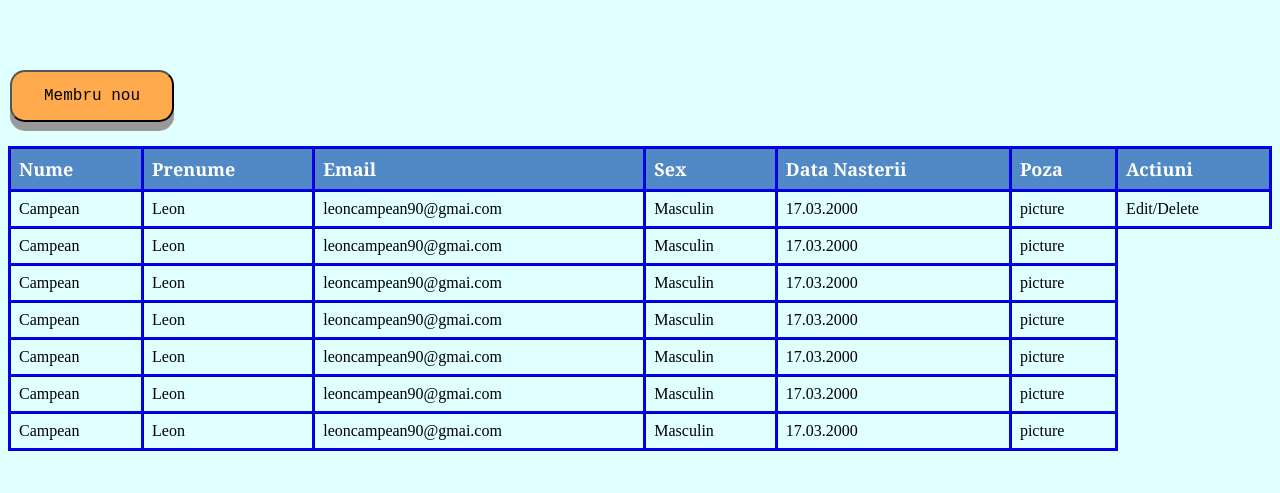
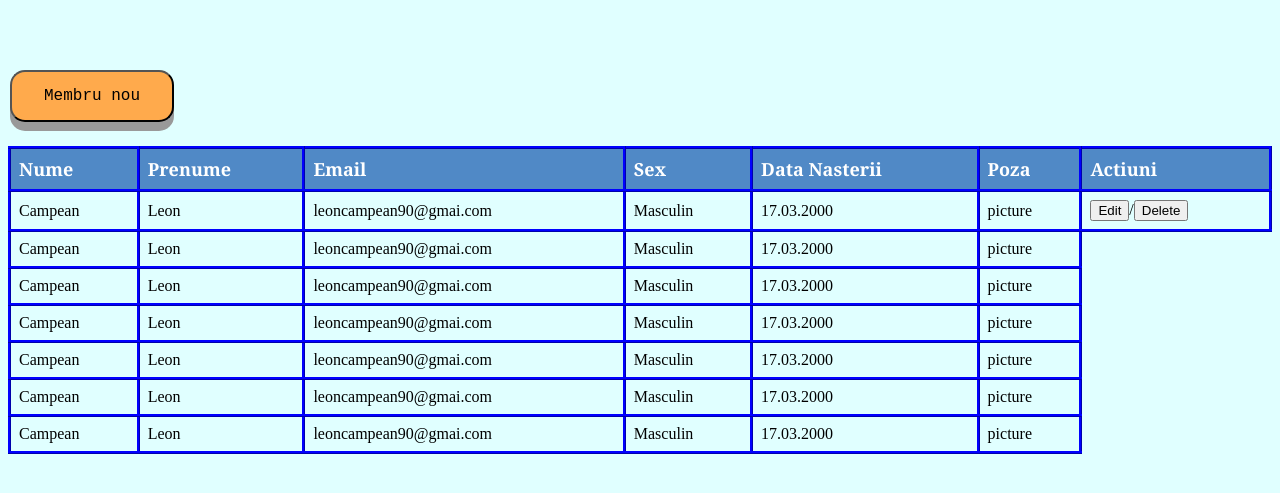
Before and after one commit to leoncampean/p33_CMS, a plain HTML site: page CMS_APP/index.html in a window 1280 px wide. Shown: the part 113-606 px from the top of the page. Drawn offline with Linux system fonts and the light colour scheme.

Commit message:
creating edit/delete buttons

```diff
--- a/CMS_APP/index.html
+++ b/CMS_APP/index.html
@@ -28,7 +28,7 @@
               <td>Masculin</td>
               <td>17.03.2000</td>
               <td>picture</td>
-              <td>Edit/Delete</td>
+              <td><button class="edit">Edit</button>/<button class="delete">Delete</button></td>
             </tr>
             <tr>
               <td>Campean</td>
```
